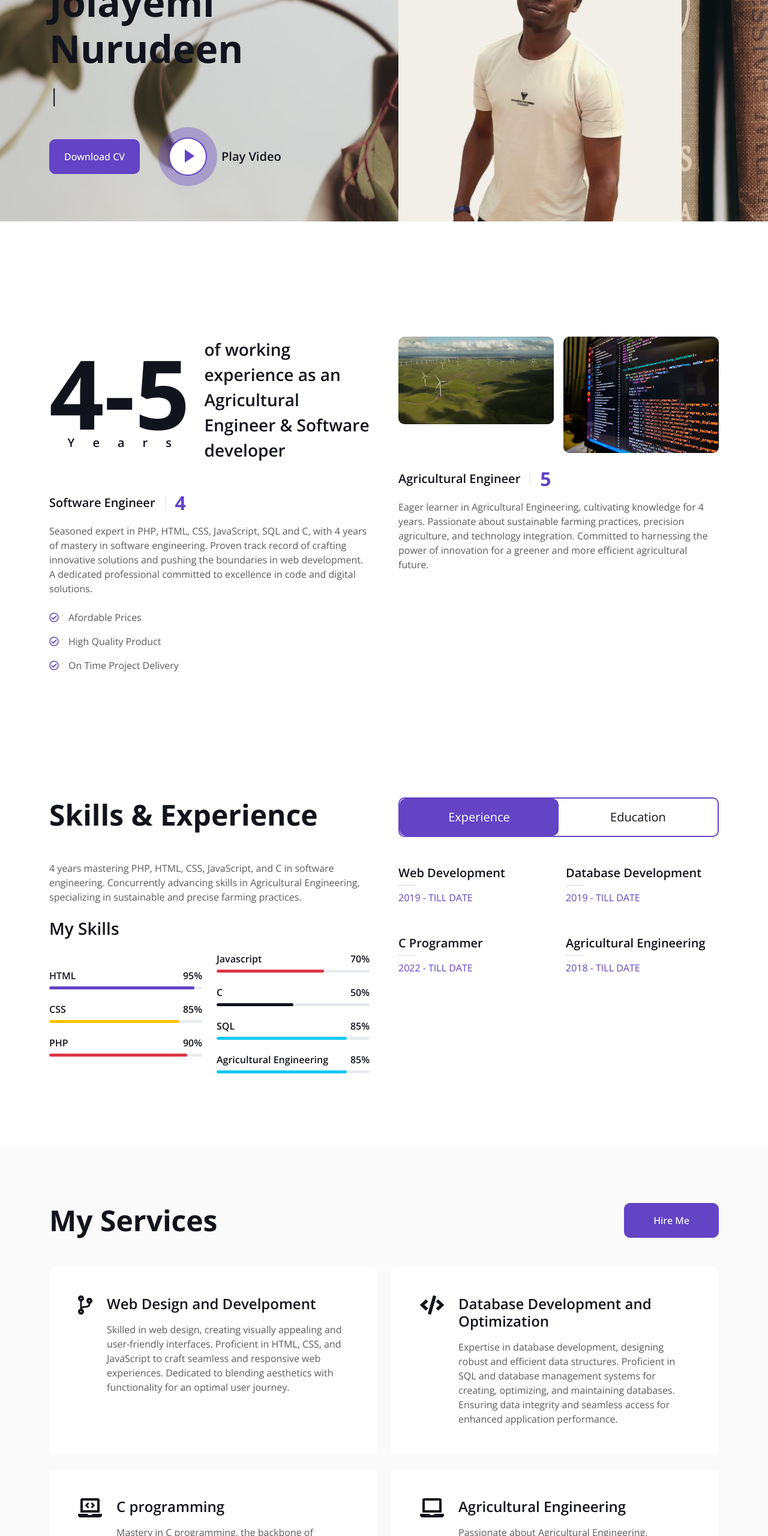
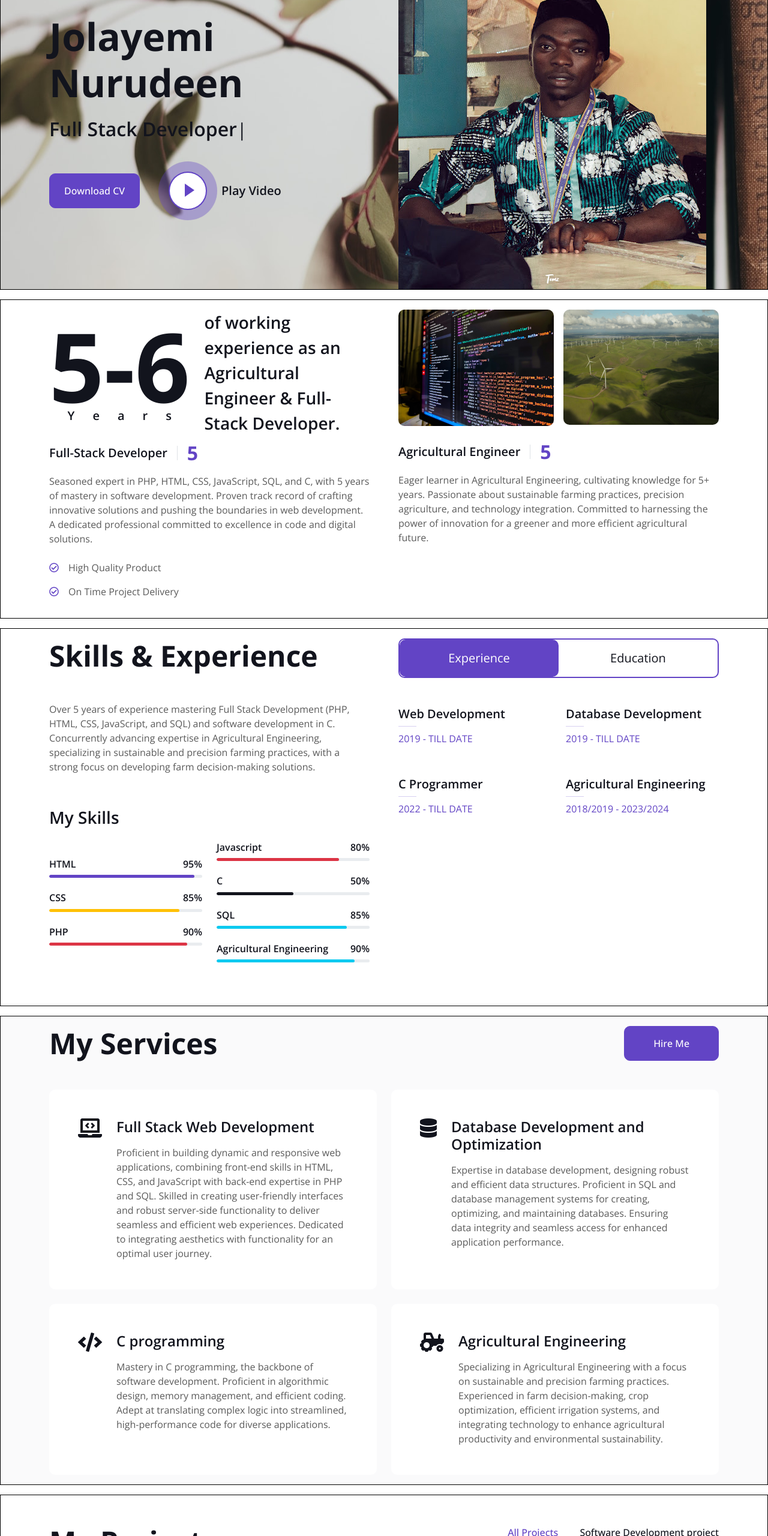
Before and after one commit to Imjolayemi/Portfolio-Web, a plain HTML site: page index.html in a window 1280 px wide. Shown: the part 160-2720 px from the top of the page at 60% size. Drawn offline with nearby package versions, Linux system fonts and the light colour scheme.

Commit message:
jolayemi portfolio

```diff
--- a/css/style.css
+++ b/css/style.css
@@ -105,7 +105,8 @@
 
 /*** Header ***/
 #home {
-    margin-bottom: 6rem;
+    /* margin: 1rem; */
+    border: 1px solid black;
     background: url(../img/profile\ 5.jpg) left no-repeat ;
 }
 
@@ -208,6 +209,11 @@
 
 
 /*** About ***/
+#about{
+    margin-top: -5em;
+    border: 1px solid black;
+    padding: 1em;
+}
 #about .years .display-1 {
     font-size: 10rem;
     line-height: 9rem;
@@ -218,8 +224,25 @@
     margin-right: -30px;
 }
 
+#stackInfo{
+    /* border: 1px solid black; */
+    margin-top: -2.4em;
+}
+
+#agric img
+{
+
+    height: 12em;
+}
 
 /*** Skills ***/
+#skill{
+    margin-top: 1em;
+    margin-bottom: -2em;
+    border: 1px solid black;
+    padding: 1em;
+}
+
 #skill .progress {
     height: 5px;
     border-radius: 5px;
@@ -243,8 +266,17 @@
     width: 30px;
 }
 
+#mySkills{
+    margin-top: 2em;
+}
+
 
 /*** Service ***/
+#service{
+    margin-top: -2em;
+    border: 1px solid black;
+    padding: 1em;
+}
 .service-item .bg-icon {
     width: 100px;
     height: 100px;
@@ -257,6 +289,10 @@
 
 
 /*** Project Portfolio ***/
+#project{
+    margin-top: -2em;
+    border: 1px solid black;
+}
 #portfolio-flters li {
     display: inline-block;
     font-weight: 500;
@@ -299,6 +335,11 @@
 
 
 /*** Team ***/
+#team{
+    margin-top: 2em;
+    border: 1px solid black;
+    padding: 1em;
+}
 .team-item img {
     transition: .5s;
 }
@@ -428,3 +469,8 @@
 .testimonial-carousel .owl-dot.active::after {
     background: var(--primary);
 }
+
+#contact{
+    margin-top: 1em;
+    border: 1px solid black;
+}
--- a/index.html
+++ b/index.html
@@ -79,9 +79,9 @@
                     <h3 class="text-primary mb-3">I'm</h3>
                     <h1 class="display-3 mb-3">Jolayemi Nurudeen</h1>
                     <h2 class="typed-text-output d-inline"></h2>
-                    <div class="typed-text d-none">Agricultural Engineer, Web Designer, Web Developer, SQL Development, C programmer</div>
+                    <div class="typed-text d-none">Agricultural Engineer, Full Stack Developer, Database(SQL) Developer, C programmer</div>
                     <div class="d-flex align-items-center pt-5">
-                        <a href="NurudeenJolayemi.pdf" class="btn btn-primary py-3 px-4 me-5" download="jolayemi CV.pdf">Download CV</a>
+                        <a href="jolayemi CV.pdf" class="btn btn-primary py-3 px-4 me-5" download="jolayemi CV.pdf">Download CV</a>
                         <button type="button" class="btn-play" data-bs-toggle="modal"
                             data-src="https://www.youtube.com/embed/DWRcNpR6Kdc" data-bs-target="#videoModal">
                             <span></span>
@@ -90,7 +90,7 @@
                     </div>
                 </div>
                 <div class="col-lg-6">
-                    <img class="img-fluid" src="img/jolayemi pic (2).jpg" alt="">
+                    <img class="img-fluid" src="img/profile image.JPG" alt="">
                 </div>
             </div>
         </div>
@@ -103,7 +103,7 @@
         <div class="modal-dialog">
             <div class="modal-content rounded-0">
                 <div class="modal-header">
-                    <h3 class="modal-title" id="exampleModalLabel">Youtube Video</h3>
+                    <h3 class="modal-title" id="exampleModalLabel">Portfolio Video</h3>
                     <button type="button" class="btn-close" data-bs-dismiss="modal" aria-label="Close"></button>
                 </div>
                 <div class="modal-body">
@@ -126,34 +126,34 @@
                 <div class="col-lg-6 wow fadeInUp" data-wow-delay="0.1s">
                     <div class="d-flex align-items-center mb-5">
                         <div class="years flex-shrink-0 text-center me-4">
-                            <h1 class="display-1 mb-0">4-5</h1>
+                            <h1 class="display-1 mb-0">5-6</h1>
                             <h5 class="mb-0">Years</h5>
                         </div>
-                        <h3 class="lh-base mb-0">of working experience as an Agricultural Engineer & Software developer</h3>
+                        <h3 class="lh-base mb-0">of working experience as an Agricultural Engineer & Full-Stack Developer.</h3>
                     </div>
-                    <div class="d-flex align-items-center mb-3">
-                        <h5 class="border-end pe-3 me-3 mb-0">Software Engineer</h5>
-                        <h2 class="text-primary fw-bold mb-0" data-toggle="counter-up">4</h2>
+                    <div class="d-flex align-items-center mb-3" id="stackInfo">
+                        <h5 class="border-end pe-3 me-3 mb-0">Full-Stack Developer</h5>
+                        <h2 class="text-primary fw-bold mb-0" data-toggle="counter-up">5</h2>
                     </div>
-                    <p class="mb-4">Seasoned expert in PHP, HTML, CSS, JavaScript, SQL and C, with 4 years of mastery in software engineering. Proven track record of crafting innovative solutions and pushing the boundaries in web development. A dedicated professional committed to excellence in code and digital solutions.</p>
-                    <p class="mb-3"><i class="far fa-check-circle text-primary me-3"></i>Afordable Prices</p>
+                    <p class="mb-4">Seasoned expert in PHP, HTML, CSS, JavaScript, SQL, and C, with 5 years of mastery in software development. Proven track record of crafting innovative solutions and pushing the boundaries in web development. A dedicated professional committed to excellence in code and digital solutions.</p>
+                    <!-- <p class="mb-3"><i class="far fa-check-circle text-primary me-3"></i>Afordable Prices</p> -->
                     <p class="mb-3"><i class="far fa-check-circle text-primary me-3"></i>High Quality Product</p>
                     <p class="mb-3"><i class="far fa-check-circle text-primary me-3"></i>On Time Project Delivery</p>
                 </div>
                 <div class="col-lg-6 wow fadeInUp" data-wow-delay="0.5s">
-                    <div class="row g-3 mb-4">
-                        <div class="col-sm-6">
-                            <img class="img-fluid rounded" src="img/agric.jpg" alt="">
-                        </div>
+                    <div class="row g-3 mb-4" id="imageContainer">
                         <div class="col-sm-6">
                             <img class="img-fluid rounded" src="img/software.jpg" alt="">
                         </div>
+                        <div class="col-sm-6" id="agric">
+                            <img class="img-fluid rounded" src="img/agric.jpg" alt="">
+                        </div>
                     </div>
-                    <div class="d-flex align-items-center mb-3">
+                    <div class="d-flex align-items-center mb-3" id="agricInfo">
                         <h5 class="border-end pe-3 me-3 mb-0">Agricultural Engineer</h5>
                         <h2 class="text-primary fw-bold mb-0" data-toggle="counter-up">5</h2>
                     </div>
-                    <p class="mb-4">Eager learner in Agricultural Engineering, cultivating knowledge for 4 years. Passionate about sustainable farming practices, precision agriculture, and technology integration. Committed to harnessing the power of innovation for a greener and more efficient agricultural future.</p>
+                    <p class="mb-4">Eager learner in Agricultural Engineering, cultivating knowledge for 5+ years. Passionate about sustainable farming practices, precision agriculture, and technology integration. Committed to harnessing the power of innovation for a greener and more efficient agricultural future.</p>
                 </div>
             </div>
         </div>
@@ -167,8 +167,8 @@
             <div class="row g-5">
                 <div class="col-lg-6 wow fadeInUp" data-wow-delay="0.1s">
                     <h1 class="display-5 mb-5">Skills & Experience</h1>
-                    <p class="mb-4">4 years mastering PHP, HTML, CSS, JavaScript, and C in software engineering. Concurrently advancing skills in Agricultural Engineering, specializing in sustainable and precise farming practices.</p>
-                    <h3 class="mb-4">My Skills</h3>
+                    <p class="mb-4">Over 5 years of experience mastering Full Stack Development (PHP, HTML, CSS, JavaScript, and SQL) and software development in C. Concurrently advancing expertise in Agricultural Engineering, specializing in sustainable and precision farming practices, with a strong focus on developing farm decision-making solutions.</p>
+                    <h3 class="mb-4" id="mySkills">My Skills</h3>
                     <div class="row align-items-center">
                         <div class="col-md-6">
                             <div class="skill mb-4">
@@ -203,10 +203,10 @@
                             <div class="skill mb-4">
                                 <div class="d-flex justify-content-between">
                                     <h6 class="font-weight-bold">Javascript</h6>
-                                    <h6 class="font-weight-bold">70%</h6>
+                                    <h6 class="font-weight-bold">80%</h6>
                                 </div>
                                 <div class="progress">
-                                    <div class="progress-bar bg-danger" role="progressbar" aria-valuenow="70" aria-valuemin="0" aria-valuemax="100"></div>
+                                    <div class="progress-bar bg-danger" role="progressbar" aria-valuenow="80" aria-valuemin="0" aria-valuemax="100"></div>
                                 </div>
                             </div>
                             <div class="skill mb-4">
@@ -230,10 +230,10 @@
                             <div class="skill mb-4">
                                 <div class="d-flex justify-content-between">
                                     <h6 class="font-weight-bold">Agricultural Engineering</h6>
-                                    <h6 class="font-weight-bold">85%</h6>
+                                    <h6 class="font-weight-bold">90%</h6>
                                 </div>
                                 <div class="progress">
-                                    <div class="progress-bar bg-info" role="progressbar" aria-valuenow="85" aria-valuemin="0" aria-valuemax="100"></div>
+                                    <div class="progress-bar bg-info" role="progressbar" aria-valuenow="90" aria-valuemin="0" aria-valuemax="100"></div>
                                 </div>
                             </div>
                         </div>
@@ -272,7 +272,7 @@
                                 <div class="col-sm-6">
                                     <h5>Agricultural Engineering</h5>
                                     <hr class="text-primary my-2">
-                                    <p class="text-primary mb-1">2018 - TILL DATE</p>
+                                    <p class="text-primary mb-1">2018/2019 - 2023/2024</p>
 
                                 </div>
                             </div>
@@ -320,18 +320,18 @@
                 <div class="col-lg-6 wow fadeInUp" data-wow-delay="0.1s">
                     <div class="service-item d-flex flex-column flex-sm-row bg-white rounded h-100 p-4 p-lg-5">
                         <div class="flex-shrink-0 mb-3">
-                            <i class="fa fa-code-branch fa-2x text-dark"></i>
+                            <i class="fa fa-laptop-code fa-2x text-dark"></i>
                         </div>
                         <div class="ms-sm-4">
-                            <h4 class="mb-3">Web Design and Develpoment</h4>
-                            <span>Skilled in web design, creating visually appealing and user-friendly interfaces. Proficient in HTML, CSS, and JavaScript to craft seamless and responsive web experiences. Dedicated to blending aesthetics with functionality for an optimal user journey.</span>
+                            <h4 class="mb-3">Full Stack Web Development</h4>
+                            <span>Proficient in building dynamic and responsive web applications, combining front-end skills in HTML, CSS, and JavaScript with back-end expertise in PHP and SQL. Skilled in creating user-friendly interfaces and robust server-side functionality to deliver seamless and efficient web experiences. Dedicated to integrating aesthetics with functionality for an optimal user journey.</span>
                         </div>
                     </div>
                 </div>
                 <div class="col-lg-6 wow fadeInUp" data-wow-delay="0.3s">
                     <div class="service-item d-flex flex-column flex-sm-row bg-white rounded h-100 p-4 p-lg-5">
                         <div class="flex-shrink-0 mb-3">
-                            <i class="fa fa-code fa-2x text-dark"></i>
+                            <i class="fa fa-database fa-2x text-dark"></i>
                         </div>
                         <div class="ms-sm-4">
                             <h4 class="mb-3">Database Development and Optimization</h4>
@@ -342,7 +342,7 @@
                 <div class="col-lg-6 wow fadeInUp" data-wow-delay="0.1s">
                     <div class="service-item d-flex flex-column flex-sm-row bg-white rounded h-100 p-4 p-lg-5">
                         <div class="flex-shrink-0 mb-3">
-                            <i class="fa fa-laptop-code fa-2x text-dark"></i>
+                            <i class="fa fa-code fa-2x text-dark"></i>
                         </div>
                         <div class="ms-sm-4">
                             <h4 class="mb-3">C programming</h4>
@@ -353,11 +353,12 @@
                 <div class="col-lg-6 wow fadeInUp" data-wow-delay="0.3s">
                     <div class="service-item d-flex flex-column flex-sm-row bg-white rounded h-100 p-4 p-lg-5">
                         <div class="flex-shrink-0 mb-3">
-                            <i class="fa fa-laptop fa-2x text-dark"></i>
+                            <i class="fa fa-tractor fa-2x text-dark"></i>
                         </div>
                         <div class="ms-sm-4">
                             <h4 class="mb-3">Agricultural Engineering</h4>
-                            <span>Passionate about Agricultural Engineering, specializing in sustainable and precision farming practices. Knowledgeable in crop optimization, irrigation systems, and technology integration for enhanced agricultural efficiency and environmental stewardship.</span>
+                            <span>Specializing in Agricultural Engineering with a focus on sustainable and precision farming practices. Experienced in farm decision-making, crop optimization, efficient irrigation systems, and integrating technology to enhance agricultural productivity and environmental sustainability.</span>
+
                         </div>
                     </div>
                 </div>
@@ -577,18 +578,19 @@
             </div>
             <div class="row g-5">
                 <div class="col-lg-5 col-md-6 wow fadeInUp" data-wow-delay="0.1s">
-                    <p class="mb-2">My office:</p>
+                    <p class="mb-2">Address:</p>
                     <h3 class="fw-bold">Akindeko hostel, Federal University of Technology Akure.</h3>
                     <hr class="w-100">
-                    <p class="mb-2">Call me:</p>
+                    <p class="mb-2">Whatsapp/Contact me:</p>
                     <h3 class="fw-bold">+2348130906009</h3>
+                    <h3 class="fw-bold">+2348134628953</h3>
                     <hr class="w-100">
                     <p class="mb-2">Mail me:</p>
                     <h3 class="fw-bold">njolayemi@gmail.com</h3>
                     <hr class="w-100">
                     <p class="mb-2">Follow me:</p>
                     <div class="d-flex pt-2">
-                        <a class="btn btn-square btn-primary me-2" href="https://twitter.com/Baa_nureei"><i class="fab fa-twitter"></i></a>
+                        <a class="btn btn-square btn-primary me-2" href="https://twitter.com/baaNureei"><i class="fab fa-twitter"></i></a>
                         <a class="btn btn-square btn-primary me-2" href="https://www.instagram.com/jolayemi_empire/"><i class="fab fa-instagram"></i></a>
                         <a class="btn btn-square btn-primary me-2" href="https://github.com/Imjolayemi"><i class="fab fa-github"></i></a>
                         <a class="btn btn-square btn-primary me-2" href="https://ng.linkedin.com/in/imjolayemi"><i class="fab fa-linkedin-in"></i></a>
```
Also changed, not shown: img/profile image.JPG (added), 1 other file.
